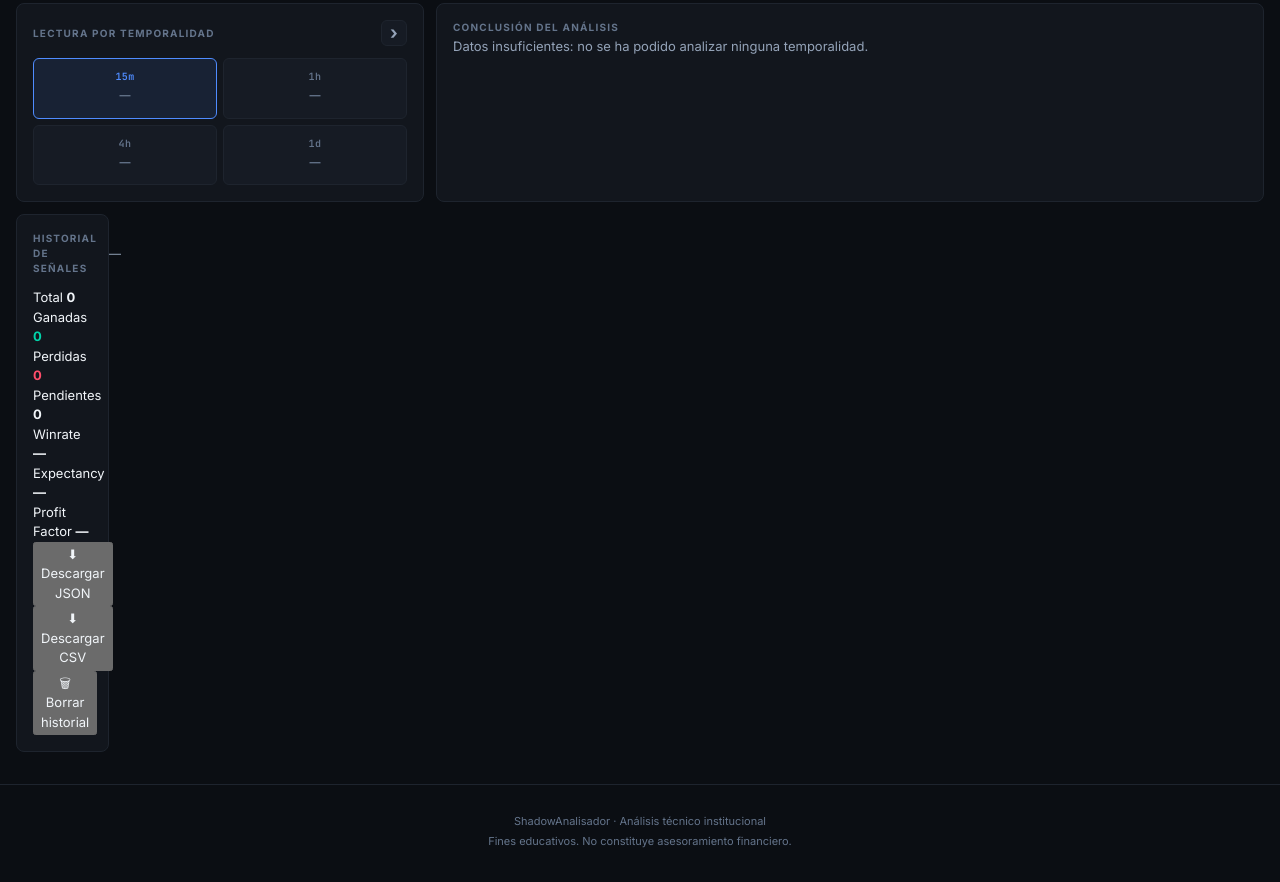
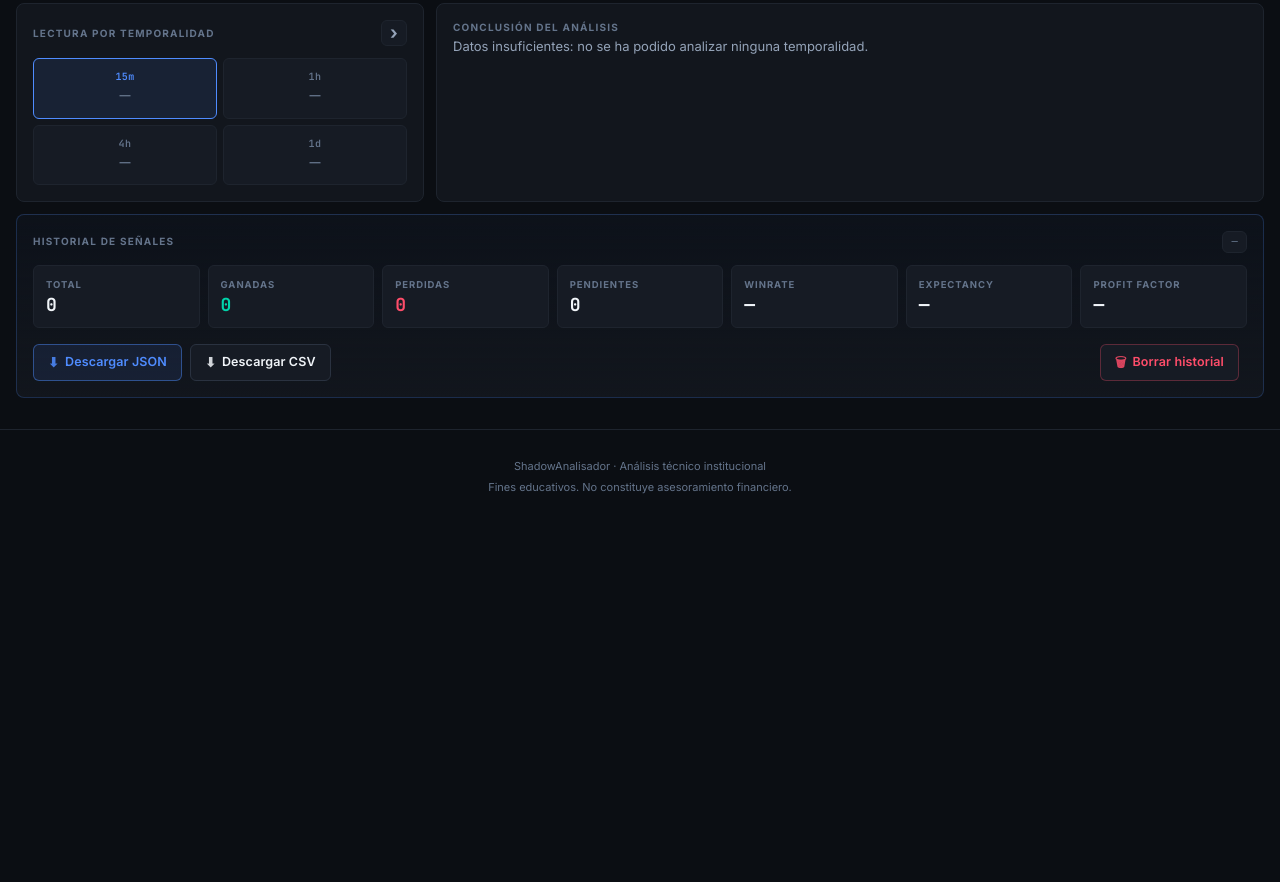
Before and after one commit to Trading-expecter/Expecter, a plain HTML site: page index.html in a window 1280 px wide. Shown: the part 1092-1974 px from the top of the page. After the commit the page ends 1619 px from the top, so only its background shows below. Drawn offline with Linux system fonts and the light colour scheme; no server answers; a script that the page names is missing.

Commit message:
Add files via upload

```diff
--- a/css/style.css
+++ b/css/style.css
@@ -817,11 +817,172 @@ button:focus-visible, a:focus-visible {
   margin-right: auto;
 }
 
+/* ============================================================
+   JOURNAL — Historial de señales
+   ============================================================ */
+
+.journal-card {
+  grid-column: span 12;
+  background: linear-gradient(180deg, rgba(79, 140, 255, 0.03), var(--bg-1));
+  border-color: rgba(79, 140, 255, 0.22);
+}
+
+.journal-storage {
+  font-family: var(--font-mono);
+  font-size: 10.5px;
+  color: var(--text-2);
+  letter-spacing: 0.02em;
+  text-transform: none;
+  padding: 2px 8px;
+  border: 1px solid var(--border-0);
+  border-radius: var(--radius-sm);
+  background: var(--bg-2);
+}
+
+.journal-storage.fallback {
+  color: var(--warn);
+  border-color: rgba(255, 184, 0, 0.25);
+}
+
+.journal-stats {
+  display: grid;
+  grid-template-columns: repeat(7, minmax(0, 1fr));
+  gap: var(--space-2);
+  margin-bottom: var(--space-4);
+}
+
+.journal-stat {
+  display: flex;
+  flex-direction: column;
+  gap: 3px;
+  padding: var(--space-3);
+  border: 1px solid var(--border-0);
+  border-radius: var(--radius-sm);
+  background: var(--bg-2);
+  text-align: left;
+  min-width: 0;
+}
+
+.journal-stat-label {
+  font-size: 9.5px;
+  font-weight: 700;
+  letter-spacing: 0.10em;
+  text-transform: uppercase;
+  color: var(--text-2);
+  white-space: nowrap;
+  overflow: hidden;
+  text-overflow: ellipsis;
+}
+
+.journal-stat-val {
+  font-family: var(--font-mono);
+  font-size: 18px;
+  font-weight: 700;
+  color: var(--text-0);
+  font-variant-numeric: tabular-nums;
+  letter-spacing: -0.01em;
+  line-height: 1.1;
+}
+
+.journal-stat-val.up { color: var(--up); }
+.journal-stat-val.down { color: var(--down); }
+
+.journal-actions {
+  display: flex;
+  flex-wrap: wrap;
+  align-items: center;
+  gap: var(--space-2);
+}
+
+.journal-btn {
+  display: inline-flex;
+  align-items: center;
+  gap: 6px;
+  padding: 8px 14px;
+  border: 1px solid var(--border-1);
+  border-radius: var(--radius-sm);
+  background: var(--bg-2);
+  color: var(--text-0);
+  font-size: 12.5px;
+  font-weight: 600;
+  letter-spacing: 0.01em;
+  transition: border-color var(--motion-fast) ease, background-color var(--motion-fast) ease, color var(--motion-fast) ease;
+}
+
+.journal-btn > span[aria-hidden="true"] {
+  font-size: 13px;
+  line-height: 1;
+  opacity: 0.85;
+}
+
+@media (hover: hover) {
+  .journal-btn:hover {
+    border-color: var(--border-2);
+    background: var(--bg-4);
+    color: var(--text-0);
+  }
+}
+
+.journal-btn:active {
+  transform: translateY(1px);
+}
+
+.journal-btn:disabled {
+  opacity: 0.5;
+  cursor: not-allowed;
+  transform: none;
+}
+
+.journal-btn.primary {
+  border-color: rgba(79, 140, 255, 0.45);
+  background: var(--accent-soft);
+  color: var(--accent);
+}
+
+@media (hover: hover) {
+  .journal-btn.primary:hover {
+    border-color: var(--accent);
+    background: rgba(79, 140, 255, 0.18);
+    color: var(--accent-hi);
+  }
+}
+
+.journal-btn.danger {
+  border-color: rgba(255, 77, 106, 0.30);
+  color: var(--down);
+  margin-left: auto;
+}
+
+@media (hover: hover) {
+  .journal-btn.danger:hover {
+    border-color: rgba(255, 77, 106, 0.55);
+    background: var(--down-soft);
+    color: var(--down);
+  }
+}
+
+.journal-feedback {
+  font-family: var(--font-mono);
+  font-size: 11px;
+  color: var(--text-1);
+  min-height: 1em;
+}
+
+.journal-feedback.ok { color: var(--up); }
+.journal-feedback.warn { color: var(--warn); }
+.journal-feedback.bad { color: var(--down); }
+
+/* ============================================================
+   RESPONSIVE
+   ============================================================ */
+
 @media (max-width: 1100px) {
   .price-card { grid-column: span 5; }
   .verdict-card { grid-column: span 7; }
   .gauge-card { grid-column: span 5; }
   .smc-card { grid-column: span 7; }
+
+  .journal-stats { grid-template-columns: repeat(4, minmax(0, 1fr)); }
 }
 
 @media (max-width: 900px) {
@@ -846,6 +1007,9 @@ button:focus-visible, a:focus-visible {
   .top-inner { flex-wrap: wrap; gap: var(--space-2); }
   .symbols { order: 3; flex-basis: 100%; }
   .status { margin-left: auto; }
+
+  .journal-stats { grid-template-columns: repeat(3, minmax(0, 1fr)); }
+  .journal-btn.danger { margin-left: 0; }
 }
 
 @media (max-width: 600px) {
@@ -864,7 +1028,20 @@ button:focus-visible, a:focus-visible {
   .brand-mark { width: 26px; height: 26px; font-size: 13px; }
 
   .drawing-menu { min-width: 200px; right: var(--space-2); }
+
+  .journal-stats { grid-template-columns: repeat(2, minmax(0, 1fr)); }
+  .journal-stat { padding: var(--space-2); }
+  .journal-stat-val { font-size: 16px; }
+
+  .journal-actions { gap: 6px; }
+  .journal-btn { flex: 1 1 calc(50% - 3px); justify-content: center; padding: 8px 10px; font-size: 12px; }
+  .journal-btn.danger { flex-basis: 100%; }
+  .journal-feedback { flex-basis: 100%; text-align: center; }
 }
+
+/* ============================================================
+   FULLSCREEN CHART
+   ============================================================ */
 
 .chart-card:fullscreen,
 .chart-card:-webkit-full-screen {
```
